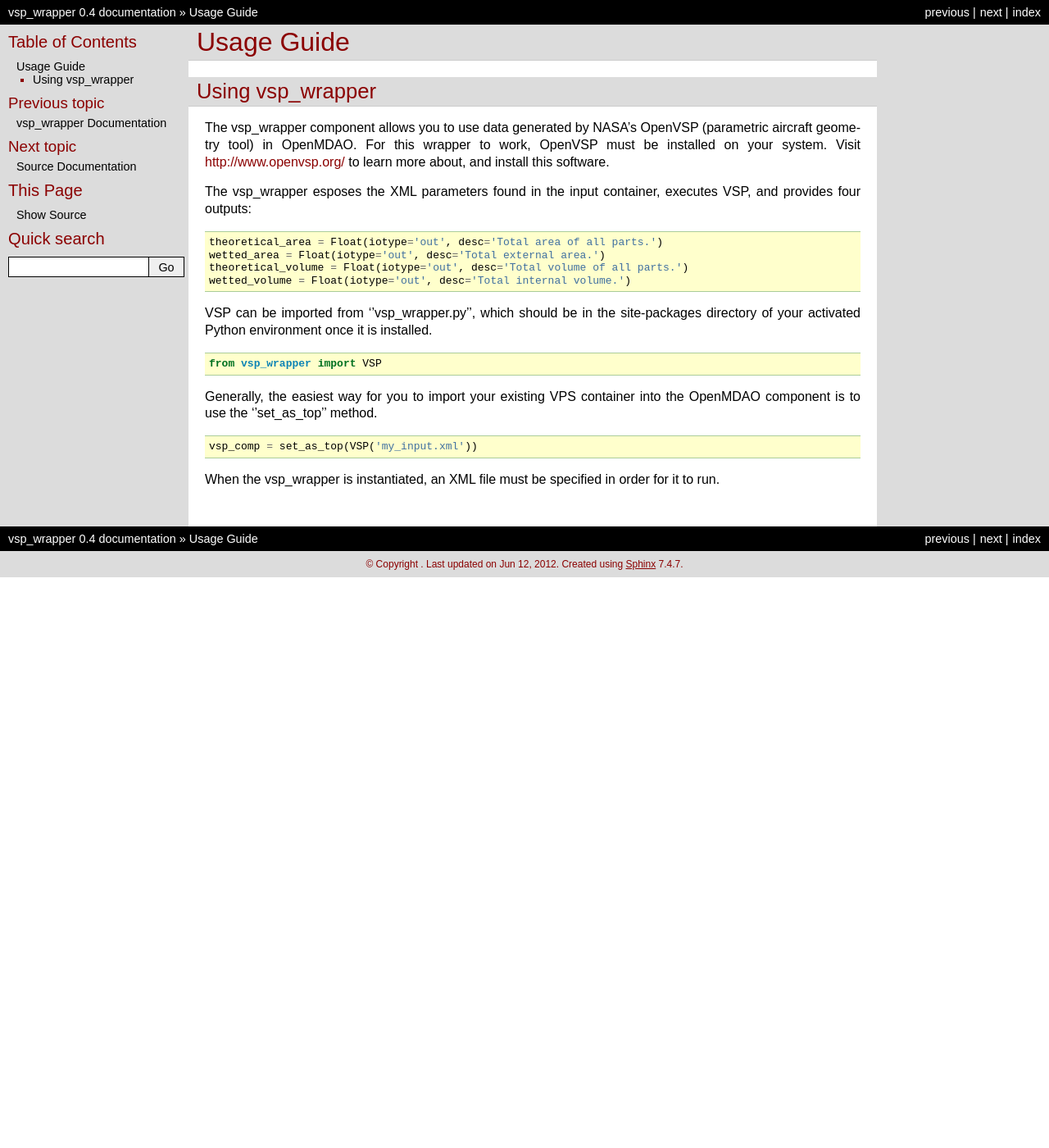
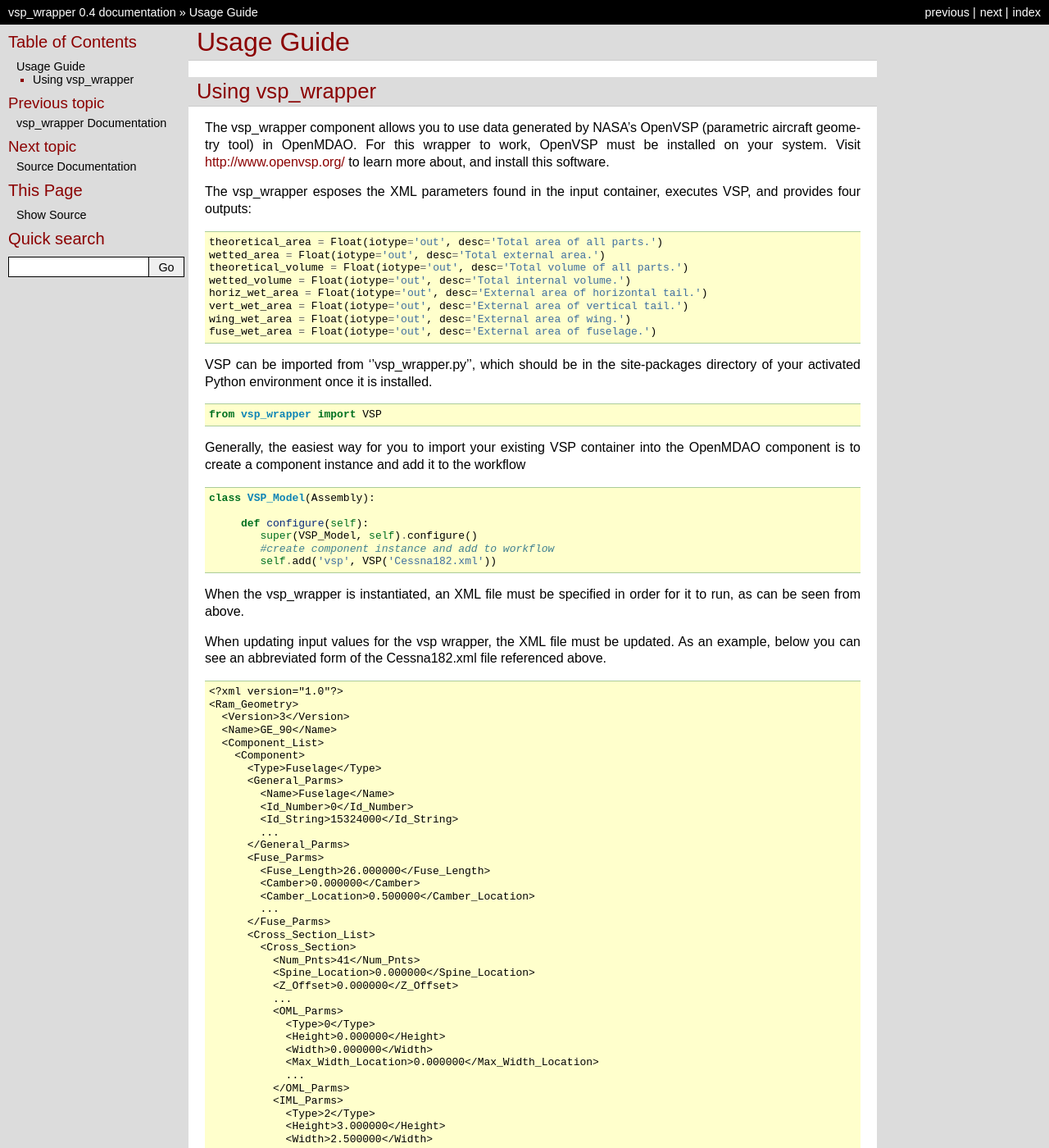
Before and after one commit to OpenMDAO-Plugins/vsp_wrapper, a Sphinx documentation site: the page built from docs/usage.rst, in a window 1280 px wide and 1400 px high. Shown: the whole window at 82% size. Built offline with Sphinx 7.4.7, drawn with Linux system fonts in a browser that asks for light colours; some of the changed text lies outside the part shown.

Commit message:
docs reflect changes to wrapper, explain mapping to xml

```diff
--- a/docs/usage.rst
+++ b/docs/usage.rst
@@ -19,6 +19,10 @@
     wetted_area = Float(iotype='out', desc='Total external area.')
     theoretical_volume = Float(iotype='out', desc='Total volume of all parts.')
     wetted_volume = Float(iotype='out', desc='Total internal volume.')
+    horiz_wet_area = Float(iotype='out', desc='External area of horizontal tail.')
+    vert_wet_area = Float(iotype='out', desc='External area of vertical tail.')
+    wing_wet_area = Float(iotype='out', desc='External area of wing.')
+    fuse_wet_area = Float(iotype='out', desc='External area of fuselage.')
 
 VSP can be imported from ''vsp_wrapper.py'', which should be in the site-packages directory of
 your activated Python environment once it is installed.
@@ -27,11 +31,94 @@
 
     from vsp_wrapper import VSP
 
-Generally, the easiest way for you to import your existing VPS container into the OpenMDAO component is to use
-the ''set_as_top'' method.
+Generally, the easiest way for you to import your existing VSP container into the OpenMDAO component is to create
+a component instance and add it to the workflow
 
 ::
 
-    vsp_comp = set_as_top(VSP('my_input.xml'))
+    class VSP_Model(Assembly):
 
-When the vsp_wrapper is instantiated, an XML file must be specified in order for it to run.
+         def configure(self):
+            super(VSP_Model, self).configure()
+            #create component instance and add to workflow
+            self.add('vsp', VSP('Cessna182.xml'))
+
+When the vsp_wrapper is instantiated, an XML file must be specified in order for it to run, as can be seen from above.
+
+When updating input values for the vsp wrapper, the XML file must be updated.  As an example, below you can see an
+abbreviated form of the Cessna182.xml file referenced above.
+
+::
+
+    <?xml version="1.0"?>
+    <Ram_Geometry>
+      <Version>3</Version>
+      <Name>GE_90</Name>
+      <Component_List>
+        <Component>
+          <Type>Fuselage</Type>
+          <General_Parms>
+            <Name>Fuselage</Name>
+            <Id_Number>0</Id_Number>
+            <Id_String>15324000</Id_String>
+            ...
+          </General_Parms>
+          <Fuse_Parms>
+            <Fuse_Length>26.000000</Fuse_Length>
+            <Camber>0.000000</Camber>
+            <Camber_Location>0.500000</Camber_Location>
+            ...
+          </Fuse_Parms>
+          <Cross_Section_List>
+            <Cross_Section>
+              <Num_Pnts>41</Num_Pnts>
+              <Spine_Location>0.000000</Spine_Location>
+              <Z_Offset>0.000000</Z_Offset>
+              ...
+              <OML_Parms>
+                <Type>0</Type>
+                <Height>0.000000</Height>
+                <Width>0.000000</Width>
+                <Max_Width_Location>0.000000</Max_Width_Location>
+                ...
+              </OML_Parms>
+              <IML_Parms>
+                <Type>2</Type>
+                <Height>3.000000</Height>
+                <Width>2.500000</Width>
+                ...
+              </IML_Parms>
+            </Cross_Section>
+            <Cross_Section>
+              <Num_Pnts>41</Num_Pnts>
+              <Spine_Location>0.059588</Spine_Location>
+              <Z_Offset>0.000000</Z_Offset>
+              ...
+              <OML_Parms>
+                <Type>1</Type>
+                <Height>1.000000</Height>
+                <Width>1.000000</Width>
+                ...
+              </OML_Parms>
+              <IML_Parms>
+                <Type>2</Type>
+                <Height>3.000000</Height>
+                <Width>2.500000</Width>
+                ...
+              </IML_Parms>
+            </Cross_Section>
+
+
+In this example, 'Fuse_Length' would be mapped to:
+
+::
+
+    vsp.geometry.Fuselage.fuse_parms.fuse_length
+
+Whereas 'Width' under IML Parms in the first cross section would be mapped to:
+
+::
+
+    vsp.geometry.Fuselage.Cross_Section_0.iml_parms.width
+
+In general, 'terminal' nodes become Variables with names forced to lower-case. Lists become enumerated Containers, starting at zero.
```
